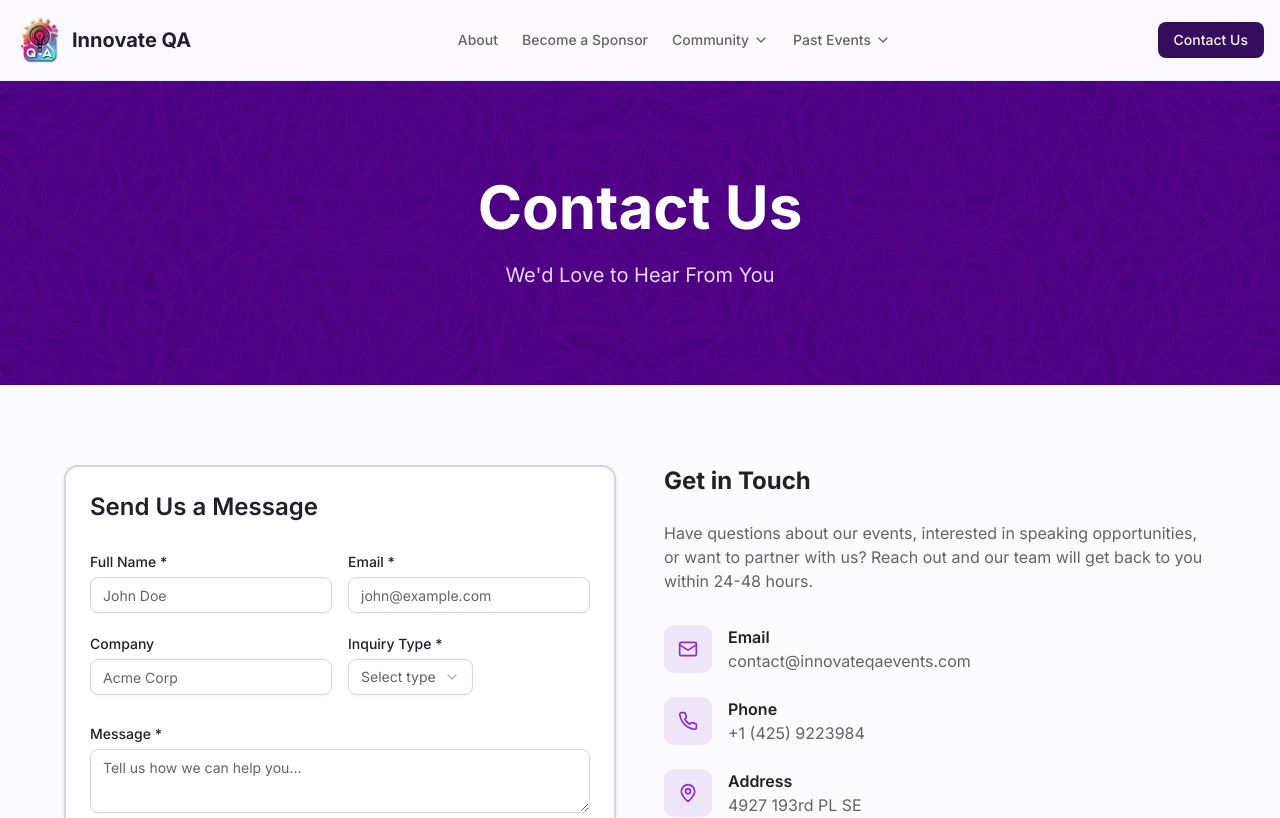
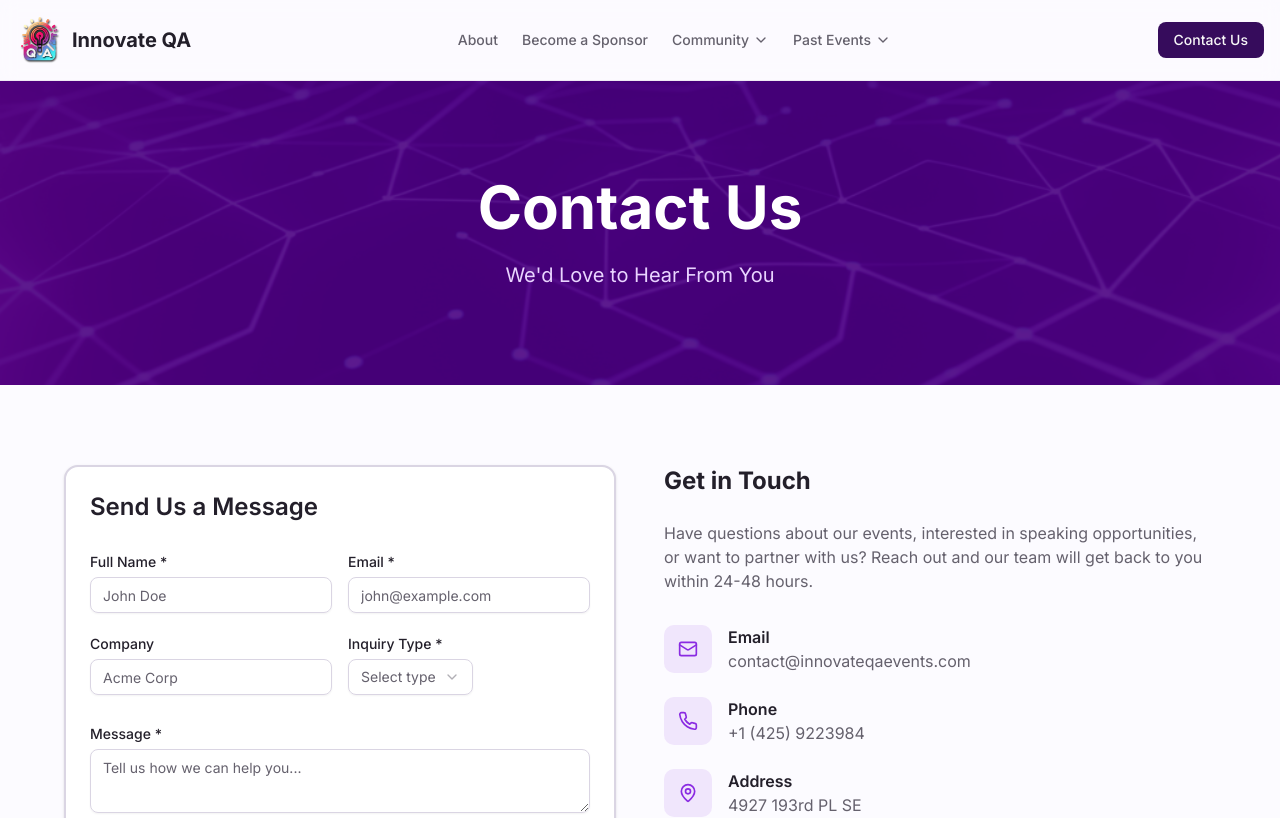
Before and after one commit to InnovateQAEvents/innovate-qa-events, a Next.js app: page /contact in a window 1280 px wide. Shown: the top 818 px of the page. Built offline with nearby package versions, Linux system fonts and the light colour scheme.

Commit message:
Use same background image as About Us page
Changed Contact Us hero background from abstract-purple-connection-pattern.jpg
to abstract-purple-tech-pattern.png to match About Us page styling.

Co-Authored-By: Claude Sonnet 4.5 <noreply@anthropic.com>

```diff
--- a/app/contact/page.tsx
+++ b/app/contact/page.tsx
@@ -52,7 +52,7 @@ export default function ContactPage() {
     <>
       {/* Hero Section */}
       <section className="relative py-24 overflow-hidden" style={{ backgroundColor: "rgb(75, 0, 130)" }}>
-        <div className="absolute inset-0 bg-[url('/abstract-purple-connection-pattern.jpg')] opacity-10 bg-cover bg-center" />
+        <div className="absolute inset-0 bg-[url('/abstract-purple-tech-pattern.png')] opacity-10 bg-cover bg-center" />
         <div className="container mx-auto px-4 relative z-10">
           <div className="max-w-3xl mx-auto text-center">
             <h1 className="text-4xl md:text-5xl lg:text-6xl font-bold text-white mb-6 text-balance">
```
